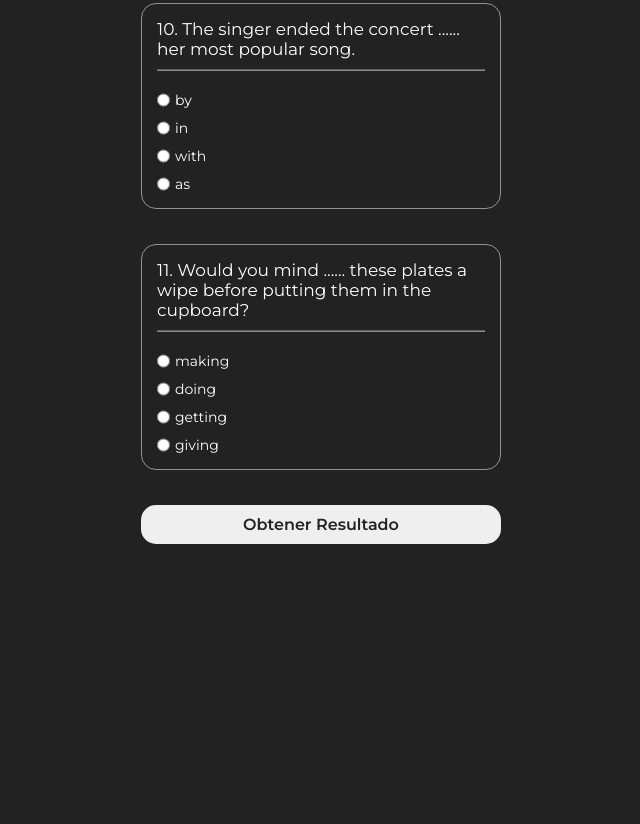
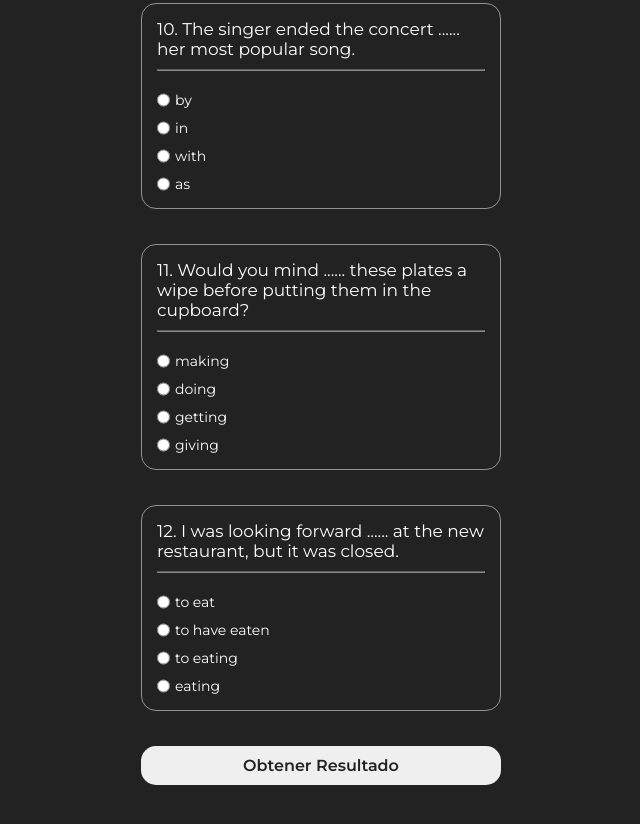
Before and after one commit to Bruce-Webster-21/sapienzaacademy, a plain HTML site: page evaluation.html in a window 1280 px wide. Shown: the part 2036-2860 px from the top of the page, without its empty margins (319-959 px from the left). Before the commit the page ends 2665 px from the top, so only its background shows below. Drawn offline with Linux system fonts and the light colour scheme.

Commit message:
Added 12th question

```diff
--- a/evaluation.html
+++ b/evaluation.html
@@ -348,6 +348,40 @@
         </div>
       </div>
 
+      <!------------------------------- 12th Question ------------------------------->
+      <div class="question">
+        <p class="question-txt">
+          12. I was looking forward ...... at the new restaurant, but it was closed.
+        </p>
+        <hr class="line" />
+        <div class="answers-container">
+          <div class="answer">
+            <input name="answers-12" type="radio" required />
+            <div>
+              <p>to eat</p>
+            </div>
+          </div>
+          <div class="answer">
+            <input name="answers-12" type="radio" required />
+            <div>
+              <p>to have eaten</p>
+            </div>
+          </div>
+          <div class="answer">
+            <input id="correct-12" name="answers-11" type="radio" required />
+            <div>
+              <p>to eating</p>
+            </div>
+          </div>
+          <div class="answer">
+            <input name="answers-12" type="radio" required />
+            <div>
+              <p>eating</p>
+            </div>
+          </div>
+        </div>
+      </div>
+
 
       <button id="button" class="btn">Obtener Resultado</button>
       <h1 id="score"></h1>
--- a/evaluation.js
+++ b/evaluation.js
@@ -10,6 +10,7 @@ const correct8 = document.getElementById("correct-8");
 const correct9 = document.getElementById("correct-9");
 const correct10 = document.getElementById("correct-10");
 const correct11 = document.getElementById("correct-11");
+const correct12 = document.getElementById("correct-12");
 const score = document.getElementById("score");
 const button = document.getElementById("button");
 const array = [
@@ -23,7 +24,8 @@ const array = [
   correct8,
   correct9,
   correct10,
-  correct11
+  correct11,
+  correct12
 ];
 
 let count = 0;
```
